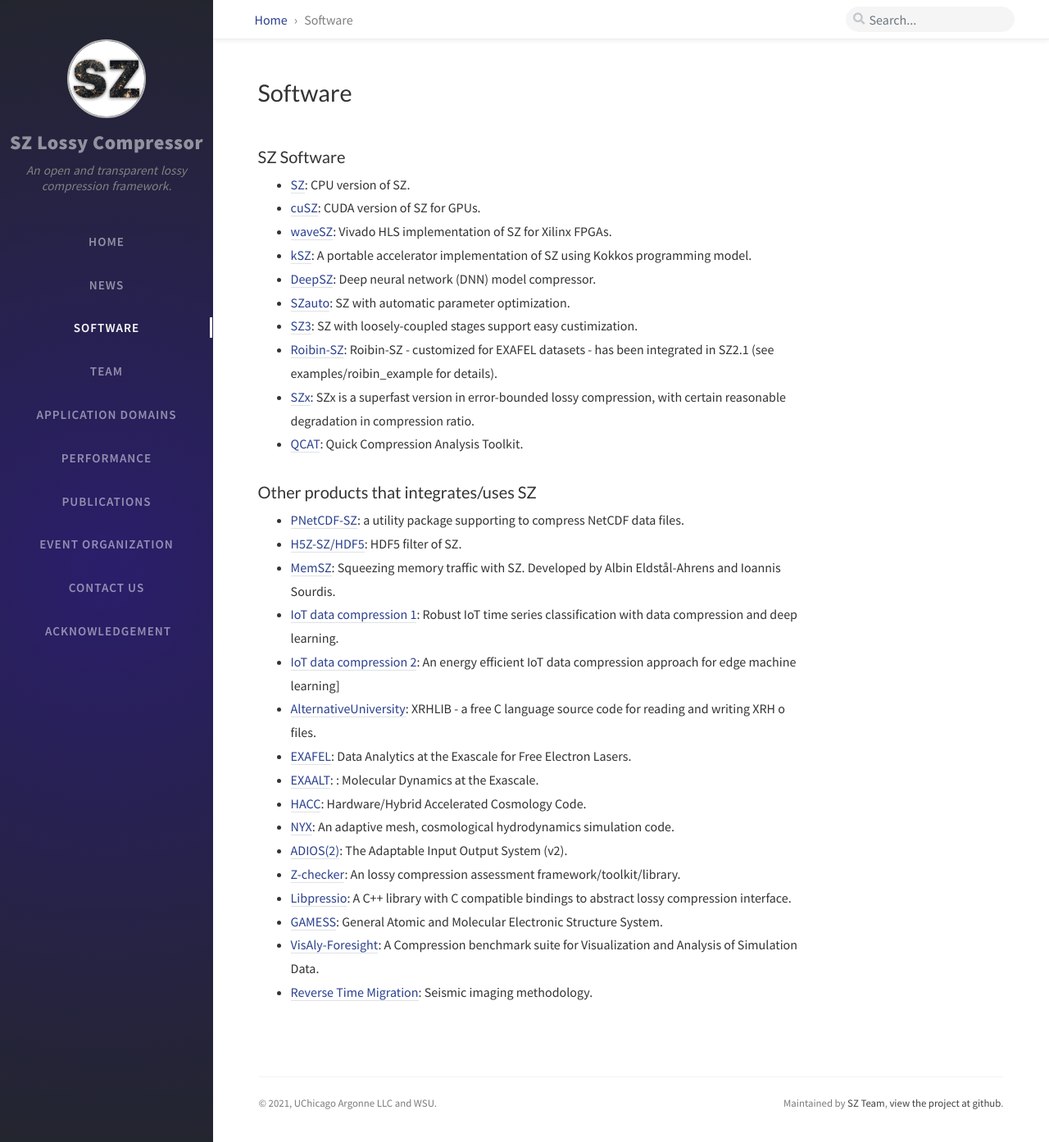
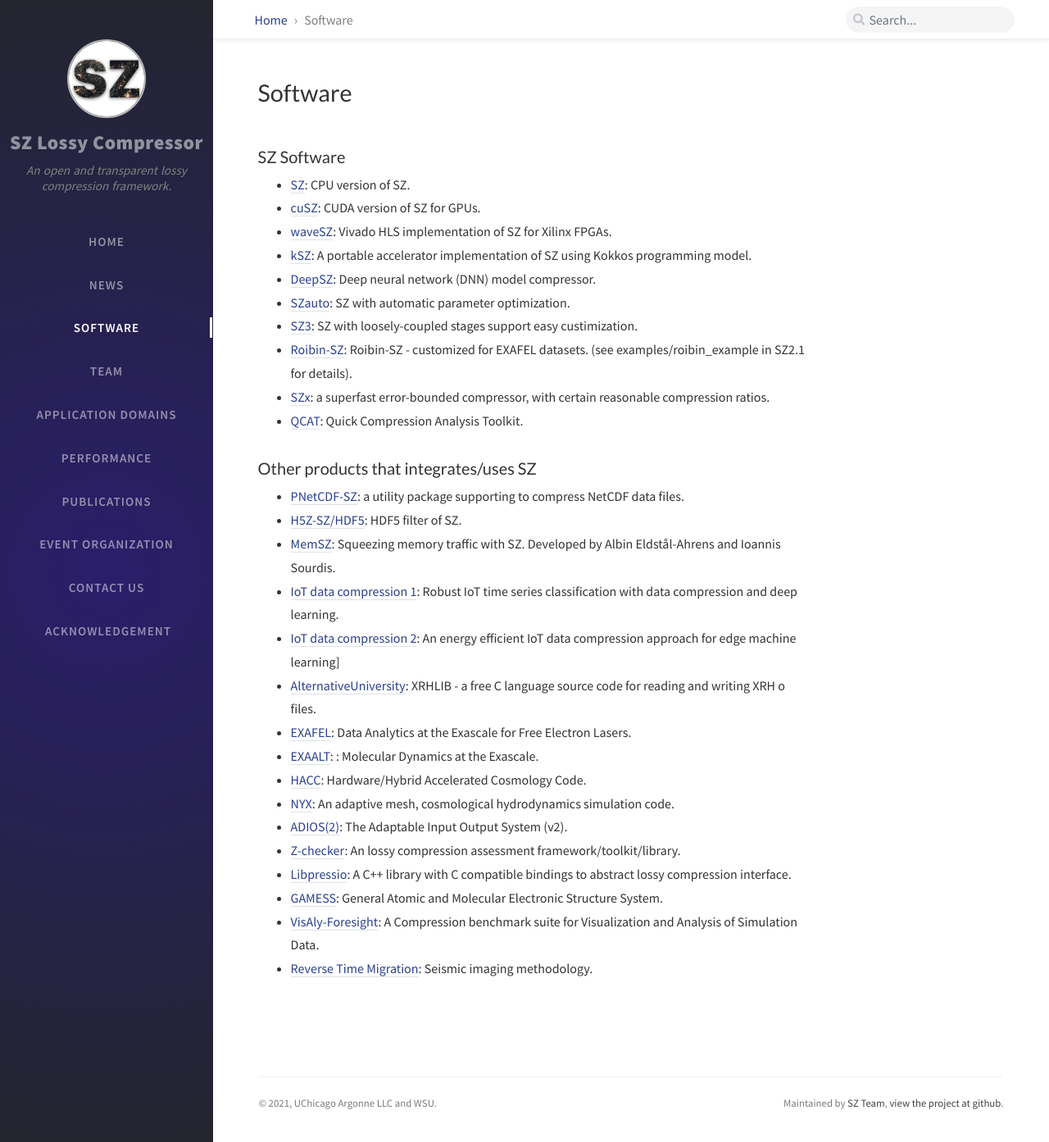
Before and after one commit to szcompressor/szcompressor.github.io, a Jekyll site: the page built from tabs/software.md, in a window 1280 px wide and 1393 px high. Shown: the whole window at 82% size. Built offline with Jekyll 4.4.1, drawn with Linux system fonts in a browser that asks for light colours; nearby versions of some CDN libraries; comment, search, counter and statistics services are not loaded.

Commit message:
revise software.md

```diff
--- a/tabs/software.md
+++ b/tabs/software.md
@@ -11,8 +11,8 @@
 - [DeepSZ](https://github.com/szcompressor/DeepSZ): Deep neural network (DNN) model compressor.
 - [SZauto](https://github.com/szcompressor/SZauto): SZ with automatic parameter optimization.
 - [SZ3](https://github.com/szcompressor/SZ3): SZ with loosely-coupled stages support easy custimization.
-- [Roibin-SZ](https://github.com/szcompressor/SZ): Roibin-SZ - customized for EXAFEL datasets - has been integrated in SZ2.1 (see examples/roibin_example for details).
-- [SZx](https://github.com/disheng222/SZx): SZx is a superfast version in error-bounded lossy compression, with certain reasonable degradation in compression ratio.
+- [Roibin-SZ](https://github.com/szcompressor/SZ): Roibin-SZ - customized for EXAFEL datasets. (see examples/roibin_example in SZ2.1 for details).
+- [SZx](https://github.com/disheng222/SZx): a superfast error-bounded compressor, with certain reasonable compression ratios.
 - [QCAT](https://github.com/szcompressor/qcat): Quick Compression Analysis Toolkit.
 
 <div id="instrument"><h3>Other products that integrates/uses SZ </h3></div>
```
